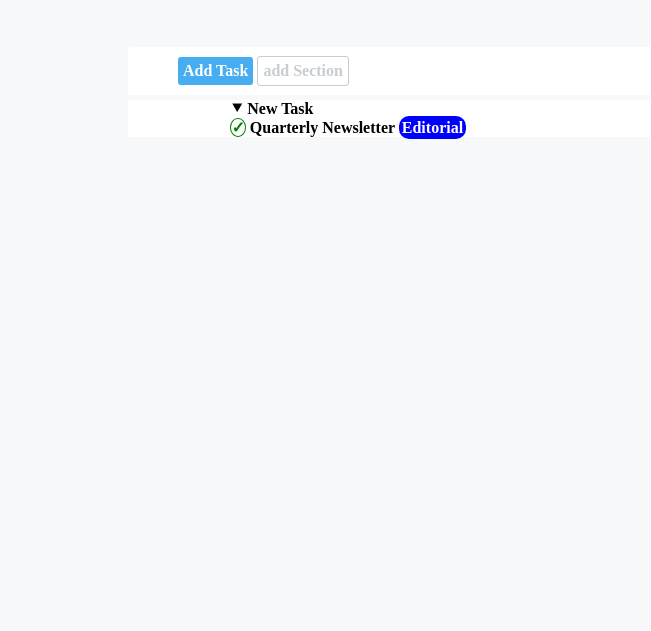
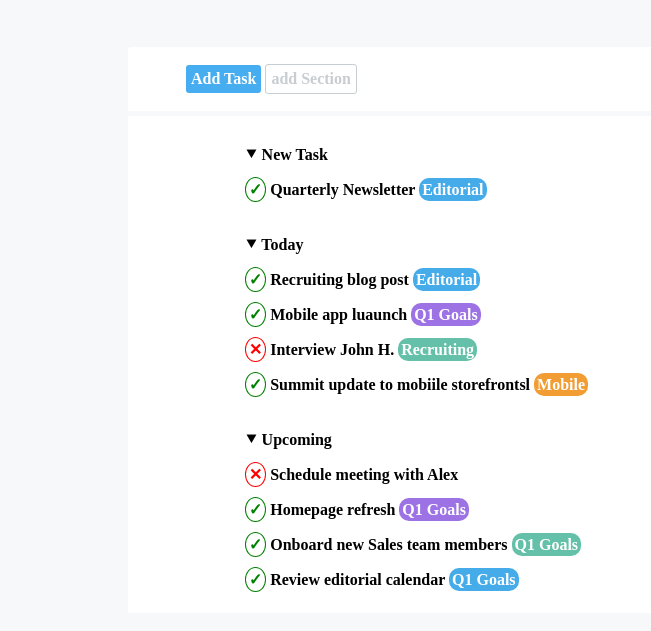
Before and after one commit to DanieleConsoli97/html-css-toboolist, a plain HTML site: page index.html in a window 1280 px wide. Shown: the part 53-684 px from the top of the page, without its empty margins (0-651 px from the left). Drawn offline with Linux system fonts and the light colour scheme.

Commit message:
add and the end: outher section html and style

```diff
--- a/index.html
+++ b/index.html
@@ -28,16 +28,44 @@
 
             <div class="container">
                 <div class="container formatext">
-                   <div>
-                    <p>&#11206 <strong>New Task</strong></p>
+                   <div class="dist">
+                        <p>&#11206 <strong>New Task</strong></p>
+                        <span class="checkok">&#x2713;</span> <span>Quarterly Newsletter</span> <span class="buttonblu">Editorial</span>
+                    </div>
 
-                    <span class="checkok">&#x2713;</span> <span>Quarterly Newsletter</span> <span class="buttonblu">Editorial</span>
+                    <div class="dist">
+                        <p>&#11206 <strong>Today</strong></p>
+                        <span class="checkok">&#x2713;</span> <span>Recruiting blog post</span> <span class="buttonblu">Editorial</span>
+                       <br>
+                       <span class="checkok">&#x2713;</span> <span>Mobile app luaunch</span> <span class="buttonviola">Q1 Goals</span>
+                       <br>
+                       <span class="checknok"> &#10005;</span> <span>Interview John H.</span> <span class="buttongreen">Recruiting</span>
+                       <br>
+                       <span class="checkok">&#x2713;</span> <span>Summit update to mobiile storefrontsl</span> <span class="buttonorange">Mobile</span>
+                    </div>
+
+                    <div cass="dist">
+                        <p>&#11206 <strong>Upcoming</strong></p>
+                        <span class="checknok"> &#10005;</span> <span>Schedule meeting with Alex</span>
+                        <br>
+                        <span class="checkok">&#x2713;</span> <span>Homepage refresh</span> <span class="buttonviola">Q1 Goals</span>
+                       <br>
+                       <span class="checkok">&#x2713;</span> <span>Onboard new Sales team members</span> <span class="buttongreen">Q1 Goals</span>
+                       <br>
+                       <span class="checkok">&#x2713;</span> <span>Review editorial calendar</span> <span class="buttonblu">Q1 Goals</span>
+                       <br>
+
+                    </div>
+
+
                 </div>
+
+
             </div>
 
 
 
-                </div>
+
             </div>
         </main>
 </body>
--- a/style/style.css
+++ b/style/style.css
@@ -34,11 +34,11 @@ main{
     margin: 50px auto 0 auto;
     background-color: white;
     margin-top:5px;
+    padding:.5em;
 }
 
 .container.add{
     border-radius: 3px 3px 0px 0px  ;
-
 }
 
 #buttontask{
@@ -66,14 +66,53 @@ margin: 10px auto 10px 50px ;
     border: 1px solid green;
     border-radius: 50%;
     color: green;
+    padding: 3px;
+    }
 
-    }
+    .checknok{
+
+        border: 1px solid red;
+        border-radius: 50%;
+        color: red;
+        padding: 3px;
+        }
 
     .buttonblu{
 
-        background-color: blue;
+        background-color: #45abe9;
         color:white;
         border-radius: 10px;
         padding: 3px;
 
     }
+
+
+     .container.formatext {
+
+        line-height: 35px;
+
+    }
+  .dist{
+    padding-bottom: 20px;
+
+}
+.buttonviola{
+    background-color:#9c72e4;
+    color:white;
+    border-radius: 10px;
+    padding: 3px;
+}
+.buttongreen{
+
+    background-color:rgb(100, 192, 168);
+    color:white;
+    border-radius: 10px;
+    padding: 3px;
+    }
+    .buttonorange{
+
+        background-color:rgb(242, 157, 51);
+        color:white;
+        border-radius: 10px;
+        padding: 3px;
+        }
```
